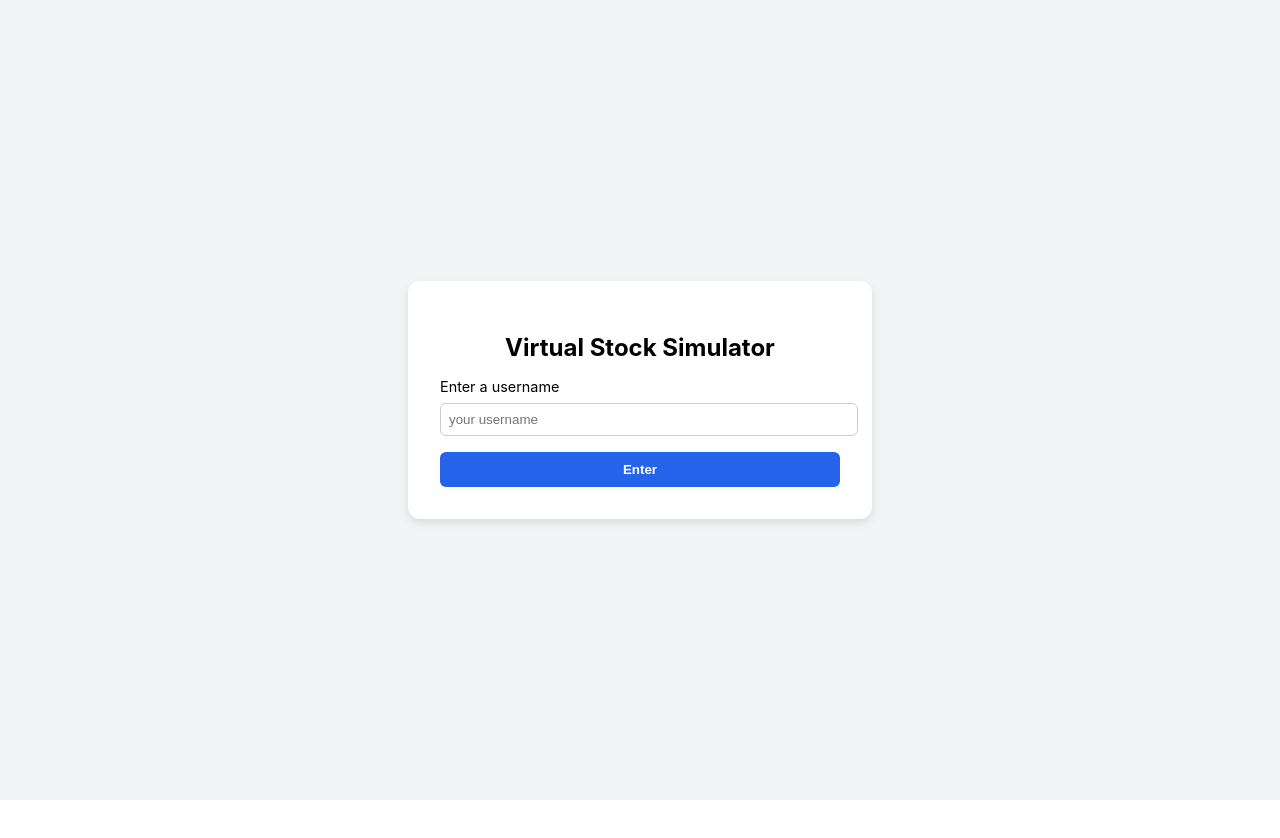
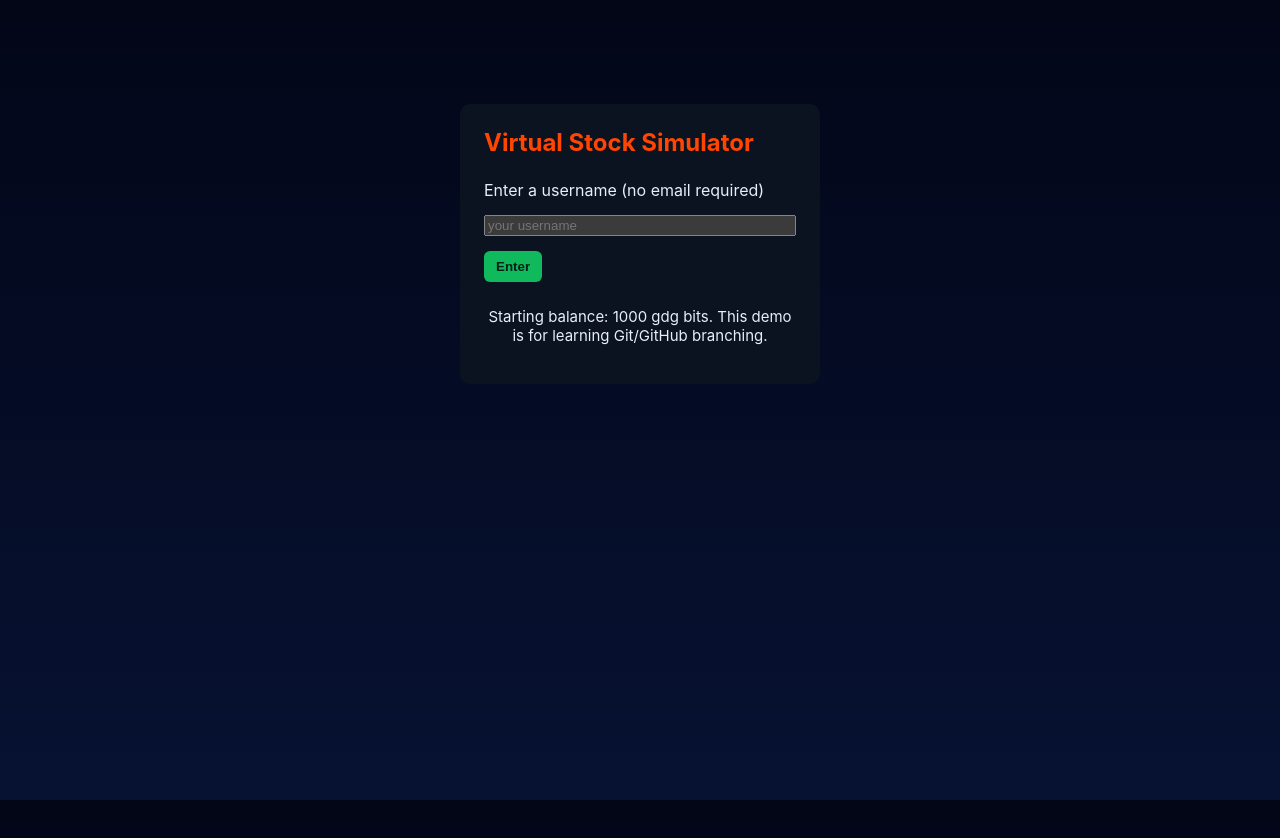
Before and after one commit to Google-Developers-Group-IIITDMK/NoMergeConflict-VSS, a React (Create React App) app: page / in a window 1280 px wide. Shown: the top 838 px of the page. Before the commit the page ends 800 px from the top, so only its background shows below. Built offline with nearby package versions, Linux system fonts and the light colour scheme.

Commit message:
chaged the style of login page

```diff
--- a/src/components/login.jsx
+++ b/src/components/login.jsx
@@ -3,64 +3,22 @@ import React, { useState } from "react";
 export default function Login({ onLogin }) {
   const [username, setUsername] = useState("");
 
-  const handleLogin = () => {
-    onLogin(username.trim() || "guest");
-  };
-
   return (
-    <div style={{
-      display: "flex",
-      height: "100vh",
-      alignItems: "center",
-      justifyContent: "center",
-      background: "#f3f4f6"
-    }}>
-      <div style={{
-        background: "white",
-        padding: "2rem",
-        borderRadius: "12px",
-        boxShadow: "0 4px 8px rgba(0,0,0,0.1)",
-        width: "100%",
-        maxWidth: "400px"
-      }}>
-        <h2 style={{ textAlign: "center", marginBottom: "1rem" }}>
-          Virtual Stock Simulator
-        </h2>
-
-        <label htmlFor="username" style={{ display: "block", marginBottom: "0.5rem", fontSize: "0.9rem" }}>
-          Enter a username
-        </label>
-        <input
-          id="username"
-          type="text"
-          placeholder="your username"
-          value={username}
-          onChange={(e) => setUsername(e.target.value)}
-          style={{
-            width: "100%",
-            padding: "0.5rem",
-            borderRadius: "6px",
-            border: "1px solid #ccc",
-            marginBottom: "1rem"
-          }}
-        />
-
-        <button
-          onClick={handleLogin}
-          style={{
-            width: "100%",
-            padding: "0.6rem",
-            borderRadius: "6px",
-            border: "none",
-            backgroundColor: "#2563eb",
-            color: "white",
-            fontWeight: "bold",
-            cursor: "pointer"
-          }}
-        >
-          Enter
-        </button>
+        <div className="login">
+      <div className="header">
+        <h2>Virtual Stock Simulator</h2>
       </div>
+      <label className="small">Enter a username (no email required)</label>
+      <input
+        type="text"
+        placeholder="your username"
+        value={username}
+        onChange={(e)=>setUsername(e.target.value)}
+      />
+      <div style={{display:'flex',gap:8}}>
+        <button className="btn" onClick={()=>onLogin(username || 'guest')}>Enter</button>
+      </div>
+      <p className="footer-note">Starting balance: 1000 gdg bits. This demo is for learning Git/GitHub branching.</p>
     </div>
   );
 }
--- a/src/index.css
+++ b/src/index.css
@@ -1,13 +1,61 @@
-body {
-  margin: 0;
-  font-family: -apple-system, BlinkMacSystemFont, 'Segoe UI', 'Roboto', 'Oxygen',
-    'Ubuntu', 'Cantarell', 'Fira Sans', 'Droid Sans', 'Helvetica Neue',
-    sans-serif;
-  -webkit-font-smoothing: antialiased;
-  -moz-osx-font-smoothing: grayscale;
+:root{
+  --bg:#131f3b;
+  --panel:#0b1220;
+  --accent:#10b95c;
+  --muted:#b5b39b;
+  --glass: rgba(255,255,255,0.03);
+  color-scheme: dark;
+  font-family: Inter, ui-sans-serif, system-ui, -apple-system, "Segoe UI", Roboto, "Helvetica Neue", Arial;
 }
 
-code {
-  font-family: source-code-pro, Menlo, Monaco, Consolas, 'Courier New',
-    monospace;
+*{box-sizing:border-box}
+html,body,#root{height:100%}
+body{
+  margin:0;
+  background: linear-gradient(180deg,#020617 0%, #071233 100%);
+  color: #e6eef8;
+  padding:24px;
 }
+
+.app{
+  max-width:1200px;
+  margin:0 auto;
+  background: var(--glass);
+  border-radius:12px;
+  padding:16px;
+  box-shadow: 0 6px 30px rgba(2,6,23,0.6);
+}
+
+.login {
+  display:flex;
+  flex-direction:column;
+  gap:15px;
+  width:360px;
+  margin:80px auto;
+  background:var(--panel);
+  padding:24px;
+  border-radius:10px;
+}
+
+.header{display:flex;
+  justify-content:space-between;
+  align-items:center;
+  margin-bottom:8px;
+  color: orangered;
+}
+
+.header h2{margin:0}
+
+.btn{
+  background:var(--accent);
+  color:#042018;
+  border:none;
+  padding:8px 12px;
+  border-radius:6px;
+  cursor:pointer;
+  font-weight:600;
+}
+.footer-note{font-size:15px;
+  text-align:center;
+  margin-top:10px;
+}
```
Also changed, not shown: src/App.css (line endings or trailing spaces).
